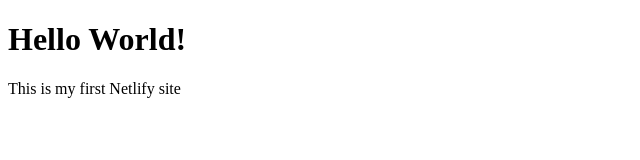
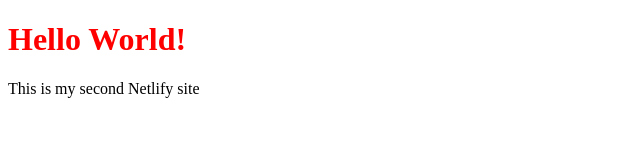
Before and after one commit to monicaleep/Netlify-Portfolio, a plain HTML site: page index.html in a window 1280 px wide. Shown: the whole page, without its empty margins (0-640 px from the left). Drawn offline with Linux system fonts and the light colour scheme.

Commit message:
inline style

```diff
--- a/index.html
+++ b/index.html
@@ -7,7 +7,8 @@
 </head>
 <body>
 
-    <h1>Hello World!</h1>
-    <p>This is my first Netlify site<p>
+    <h1 style="color:red;">Hello World!</h1>
+    <p>This is my second Netlify site<p>
+
 </body>
 </html>
```
